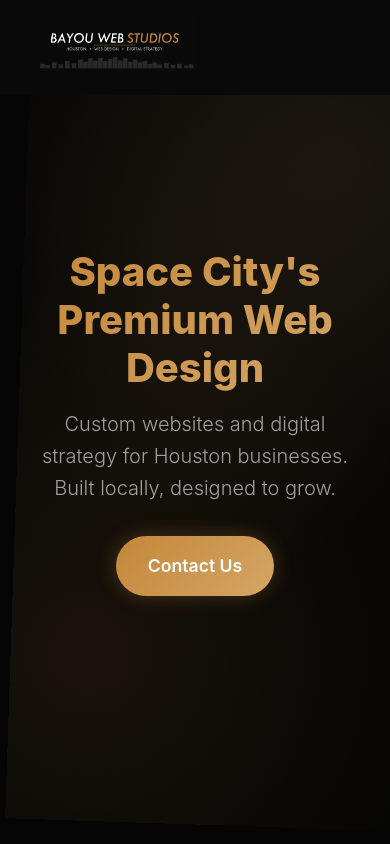
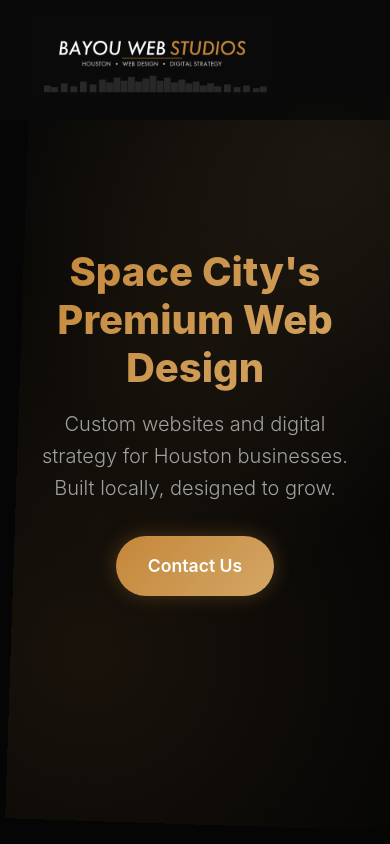
Before and after one commit to claw28262-alt/bayou-web-studio, a plain HTML site: page index.html in a window 390 px wide. Shown: the top 844 px of the page. Drawn offline with Linux system fonts and the light colour scheme.

Commit message:
Bigger logo

```diff
--- a/index.html
+++ b/index.html
@@ -82,8 +82,8 @@
         }
 
         .logo img {
-            height: 70px;
-            max-width: 350px;
+            height: 120px;
+            max-width: 500px;
             object-fit: contain;
         }
 
@@ -636,7 +636,7 @@
             }
 
             .logo img {
-                height: 55px;
+                height: 80px;
             }
         }
 
```
